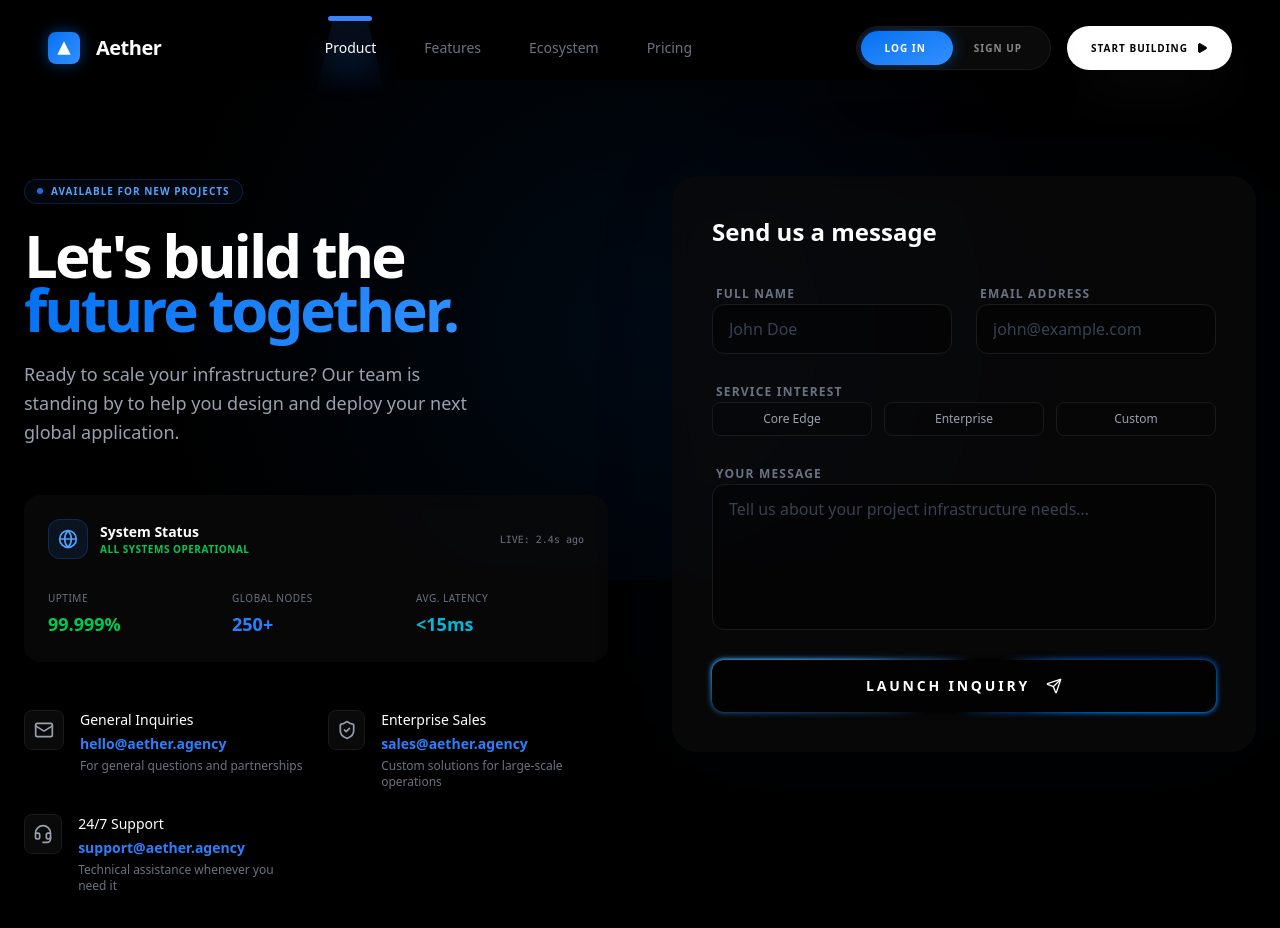
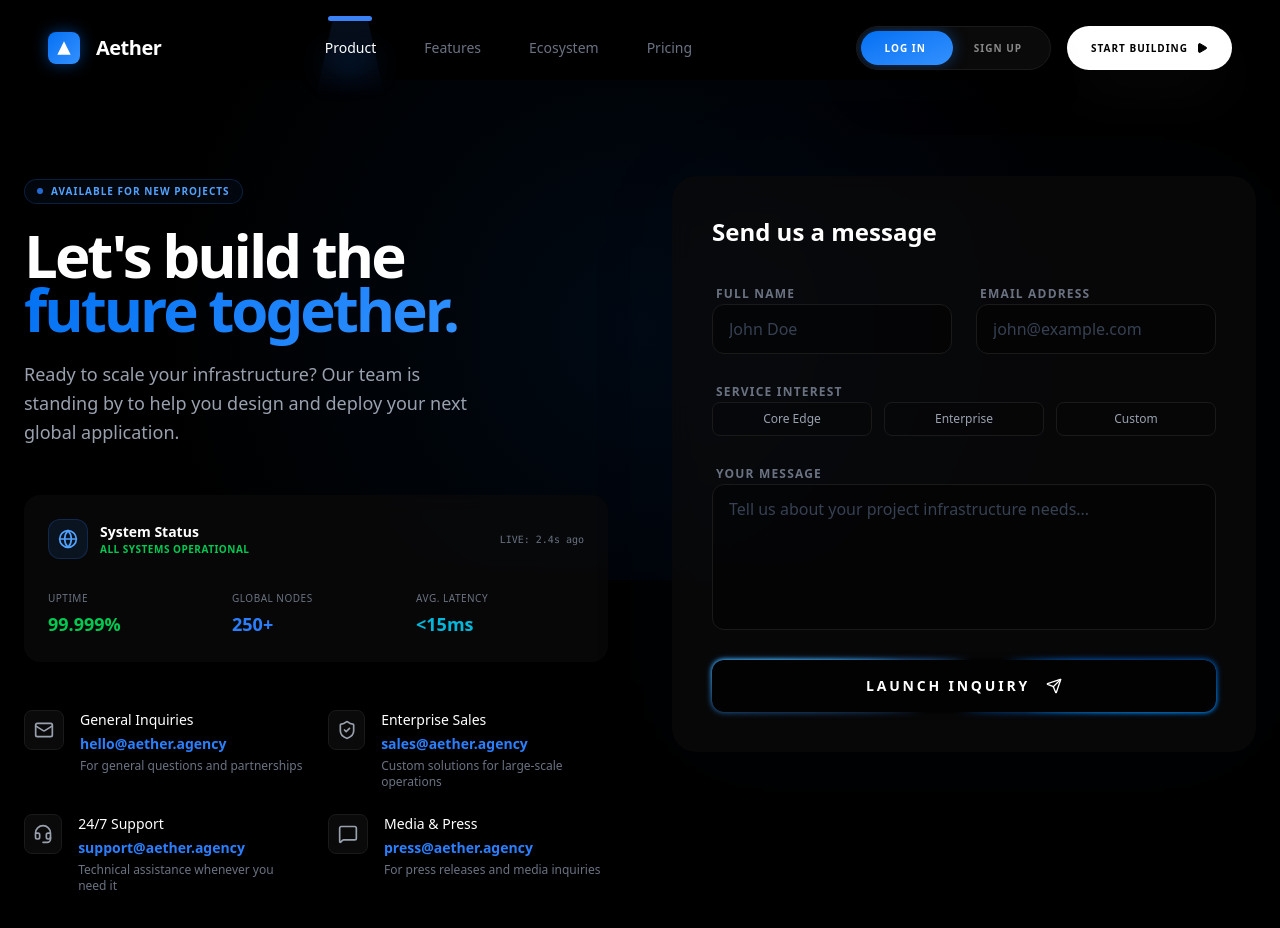
Before and after one commit to shivammane2007/Aether_Agency, a Next.js app: page /contact in a window 1280 px wide. Shown: the top 928 px of the page. Built offline with nearby package versions, Linux system fonts and the light colour scheme.

Commit message:
fix: balanced contact info grid with 4th item

```diff
--- a/components/Aether/ContactSection.tsx
+++ b/components/Aether/ContactSection.tsx
@@ -37,6 +37,12 @@ export function ContactSection() {
             title: "24/7 Support",
             value: "support@aether.agency",
             description: "Technical assistance whenever you need it"
+        },
+        {
+            icon: <MessageSquare className="w-5 h-5" />,
+            title: "Media & Press",
+            value: "press@aether.agency",
+            description: "For press releases and media inquiries"
         }
     ];
 
```
